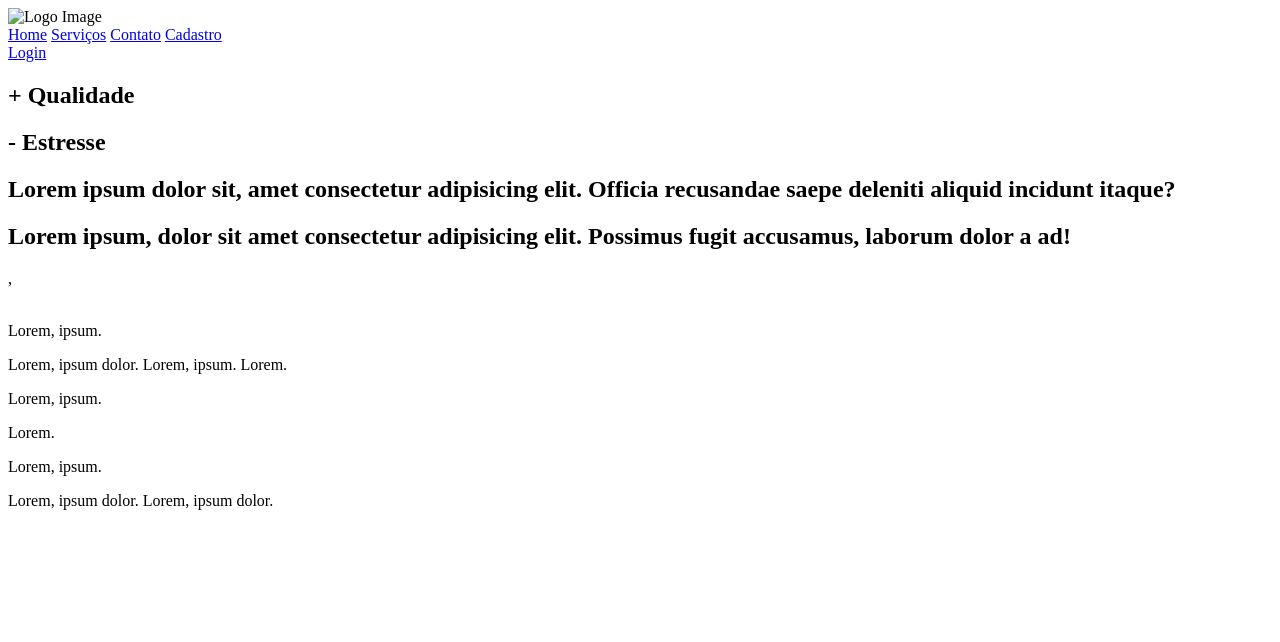
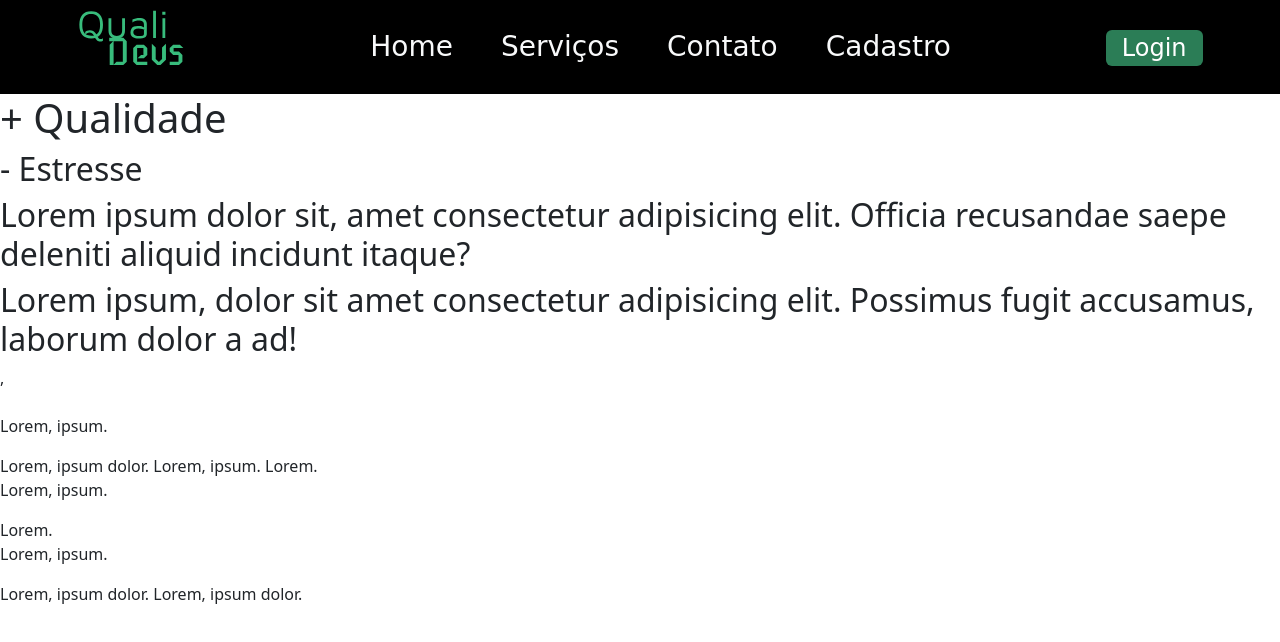
Before and after one commit to GabrielAlvesFS/QualiDevs, a plain HTML site: page index.html in a window 1280 px wide. Drawn offline with nearby package versions, Linux system fonts and the light colour scheme; a web font is replaced by a local one.

Commit message:
:lipstick: Header Stylization with Bootstrap

```diff
--- a/index.html
+++ b/index.html
@@ -6,26 +6,35 @@
     <meta name="viewport" content="width=device-width, initial-scale=1.0">
     <title>QualiDevs</title>
 
+    <!-- Link Main CSS -->
+    <link rel="stylesheet" href="./assets/css/main.css">
+
+    <!-- Link Bootstrap -->
+    <!-- CSS only -->
+    <link href="https://cdn.jsdelivr.net/npm/bootstrap@5.2.0-beta1/dist/css/bootstrap.min.css" rel="stylesheet" integrity="sha384-0evHe/X+R7YkIZDRvuzKMRqM+OrBnVFBL6DOitfPri4tjfHxaWutUpFmBp4vmVor" crossorigin="anonymous">
+    <!-- JavaScript Bundle with Popper -->
+    <script src="https://cdn.jsdelivr.net/npm/bootstrap@5.2.0-beta1/dist/js/bootstrap.bundle.min.js" integrity="sha384-pprn3073KE6tl6bjs2QrFaJGz5/SUsLqktiwsUTF55Jfv3qYSDhgCecCxMW52nD2" crossorigin="anonymous" ></script>
+
 </head>
 <body>
     <!-- Header -->
-    <header>
+    <header class="d-flex justify-content-around align-items-center">
         <!-- Logo -->
         <section>
-            <img src="" alt="Logo Image">
+            <img src="./assets/images/QualiDevs Logo.svg" alt="Logo Image">
         </section>
 
         <!-- Navigation -->
-        <nav>
-            <a href="#">Home</a>
-            <a href="#">Serviços</a>
-            <a href="#">Contato</a>
-            <a href="#">Cadastro</a>
+        <nav class="d-flex gap-5">
+            <a class="text-decoration-none text-light " href="#">Home</a>
+            <a class="text-decoration-none text-light" href="#">Serviços</a>
+            <a class="text-decoration-none text-light" href="#">Contato</a>
+            <a class="text-decoration-none text-light" href="#">Cadastro</a>
         </nav>
 
         <!-- Button Login -->
-        <section>
-            <a href="#">Login</a>
+        <section class="button-container">
+            <a class="text-decoration-none text-white px-3 py-1 rounded-2" href="#">Login</a>
         </section>
     </header>
 
```
